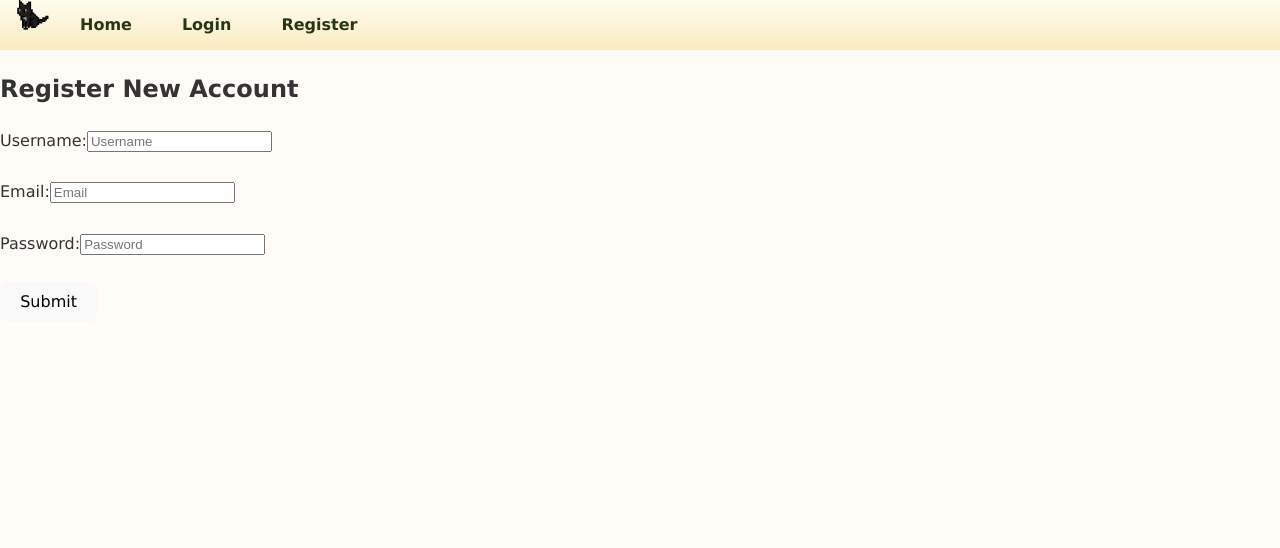
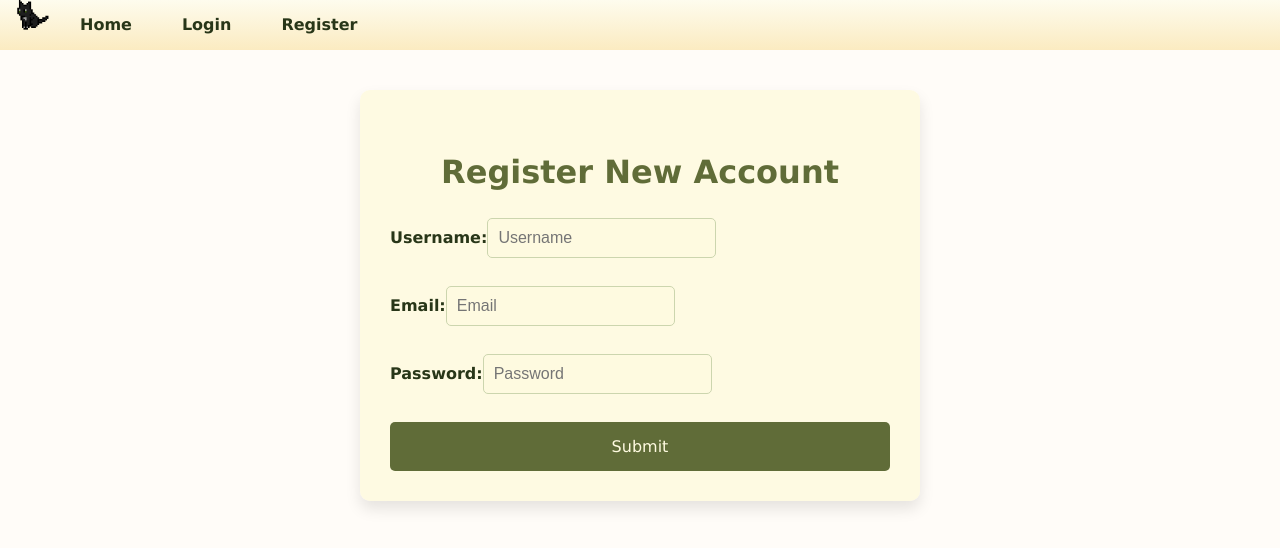
Before and after one commit to margonautix/yarnia.CAPSTONE, a React (Vite) app in the folder yarnia-project/: page /register in a window 1280 px wide. Shown: the top 548 px of the page. Built offline with nearby package versions, Linux system fonts and the light colour scheme.

Commit message:
register page css

```diff
--- a/yarnia-project/src/App.css
+++ b/yarnia-project/src/App.css
@@ -1139,3 +1139,85 @@ html {
     width: 100%;
   }
 }
+
+/* Register Form Container */
+.register-container {
+  max-width: 500px;
+  margin: 40px auto;
+  padding: 30px;
+  background: rgba(254, 250, 224, 0.9); /* Light cream for readability */
+  border-radius: 10px;
+  box-shadow: 0 8px 15px rgba(0, 0, 0, 0.1);
+}
+
+/* Form Heading */
+.register-container h2 {
+  font-size: 2em;
+  color: #606c38; /* Deep green for heading */
+  margin-bottom: 20px;
+  text-align: center;
+}
+
+/* Error Message Styling */
+.error-message {
+  color: #bc6c25; /* Rich brown-orange for error message */
+  margin-bottom: 15px;
+  text-align: center;
+  font-weight: bold;
+}
+
+/* Register Form Styles */
+.register-form {
+  display: flex;
+  flex-direction: column;
+  gap: 20px;
+}
+
+/* Form Labels */
+.register-form label {
+  font-size: 1em;
+  font-weight: bold;
+  color: #283618;
+  margin-bottom: 8px;
+}
+
+/* Input Fields */
+.register-form input[type="text"],
+.register-form input[type="email"],
+.register-form input[type="password"] {
+  padding: 10px;
+  font-size: 1em;
+  border: 1px solid #ccd5ae; /* Light olive border */
+  border-radius: 5px;
+  background-color: #fefae0; /* Light cream background */
+  color: #283618;
+}
+
+/* Submit Button */
+.register-form .login-button {
+  padding: 15px;
+  background-color: #606c38; /* Deep green for button */
+  color: #fefae0; /* Light cream text color */
+  font-size: 1em;
+  border: none;
+  border-radius: 5px;
+  cursor: pointer;
+  transition: background 0.3s, transform 0.2s;
+}
+
+.register-form .login-button:hover {
+  background-color: #283618; /* Darker green on hover */
+  transform: scale(1.05);
+}
+
+/* Responsive Design for Register Form */
+@media (max-width: 768px) {
+  .register-container {
+    padding: 20px;
+  }
+
+  .register-form .login-button {
+    width: 100%;
+    padding: 10px;
+  }
+}
--- a/yarnia-project/src/components/Register.jsx
+++ b/yarnia-project/src/components/Register.jsx
@@ -39,11 +39,11 @@ const Register = ({ setUser }) => {
   };
 
   return (
-    <div>
+    <div className="register-container">
       <h2>Register New Account</h2>
-      {error && <p style={{ color: "red" }}>{error}</p>}
+      {error && <p className="error-message">{error}</p>}
       <div>
-        <form onSubmit={handleSubmit}>
+        <form className="register-form" onSubmit={handleSubmit}>
           <label>
             Username:
             <input
@@ -54,8 +54,6 @@ const Register = ({ setUser }) => {
               required
             />
           </label>
-          <br />
-          <br />
           <label>
             Email:
             <input
@@ -66,8 +64,6 @@ const Register = ({ setUser }) => {
               required
             />
           </label>
-          <br />
-          <br />
           <label>
             Password:
             <input
@@ -78,8 +74,6 @@ const Register = ({ setUser }) => {
               required
             />
           </label>
-          <br />
-          <br />
           <button className="login-button" type="submit">
             Submit
           </button>
```
